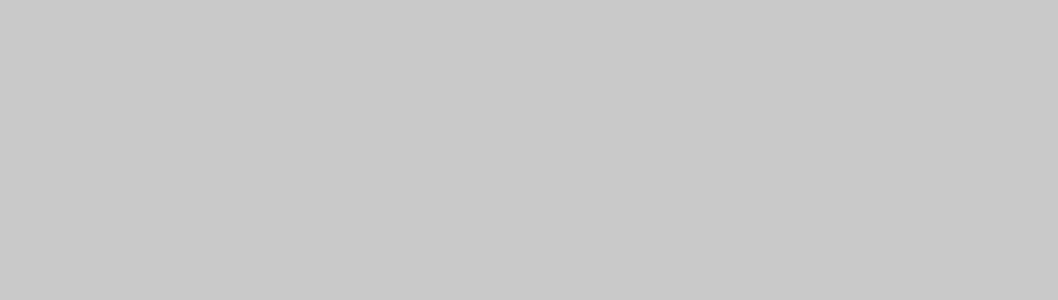
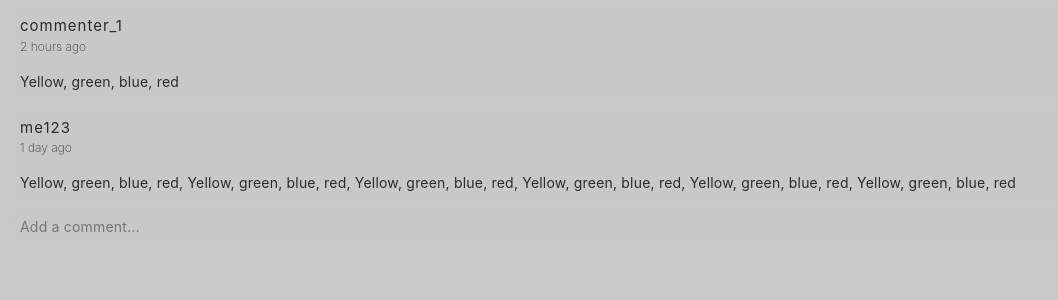
Before and after one commit to Kotayba-Sayed/Interlinkr, a React (Create React App) app in the folder frontend/: page /comments in a window 1280 px wide. Shown: the top 300 px of the page, without its empty margins (0-1058 px from the left). Built offline with nearby package versions, Linux system fonts and the light colour scheme; no server answers; sample sign-in values are in the browser's storage.

Commit message:
Components comment and new comment created.

```diff
--- a/frontend/src/App.js
+++ b/frontend/src/App.js
@@ -8,6 +8,7 @@ import RequireAuth from "./components/routes/RequireAuth";
 import AllProfiles from "./components/all-profiles/AllProfiles";
 import About from "./components/about/About";
 import Admin from "./components/admin/Admin";
+import Comments from "./components/home/Comments";
 import Layout from "./Layout";
 import UserProfile from "./components/user/UserProfile";
 import './App.css';
@@ -42,6 +43,8 @@ function App() {
 
           </Route>
           <Route path="/admin" element={<Admin />}/>
+          <Route path="/comments" element={<Comments />}/>
+
 
         </Route>
 
--- /dev/null
+++ b/frontend/src/components/home/Comments.js
@@ -0,0 +1,61 @@
+import { useEffect, useState } from 'react';
+import axios from "../api/axios";
+import "./comments.css";
+import NewComment from './CreateComment';
+
+export default function Comments () {
+
+    const [comments, setComments] = useState([]);
+
+    // how to get the post id of the post that the comments are attached to?
+
+    useEffect(() => {
+
+        const getComments = async () => {
+            try {
+                const response = await axios.get('commentRoute/:postId');
+                setComments(response.data);
+            } catch (err) {
+                console.log(err);
+            }
+        }
+
+        getComments();
+
+    }, []);
+
+    const testComments = [
+        {
+            username: "commenter_1",
+            updatedAt: "2 hours ago",
+            theComment: "Yellow, green, blue, red"
+        },
+        {
+            username: "me123",
+            updatedAt: "1 day ago",
+            theComment: "Yellow, green, blue, red, Yellow, green, blue, red, Yellow, green, blue, red, Yellow, green, blue, red, Yellow, green, blue, red, Yellow, green, blue, red"
+        },
+    ]
+
+    ////////// DELETE updatedAt UNLESS WE COUNT HOW LONG AGO COMMENT WAS POSTED  /////////////////
+    const allComments = testComments.map((comment, index) => {
+        return (
+            <div className='one-comment-container' key={index}>
+                <p className='commenter-username'>{comment.username}</p>
+                <p className='comment-post-time'>{comment.updatedAt}</p>
+                <p className='comment-content-text'>{comment.theComment}</p>
+            </div>
+        )
+      });
+
+
+    return (
+        <>
+        <div className="comments-container">
+            {allComments}
+            <NewComment />
+        </div>
+        </>
+    );
+
+}
--- /dev/null
+++ b/frontend/src/components/home/CreateComment.js
@@ -0,0 +1,74 @@
+import sendComment from "./images/send.png";
+import { useEffect, useState } from 'react';
+import axios from "../api/axios";
+import "./comments.css";
+import { useAuth } from '../context/AuthProvider';
+
+const NEW_COMMENT_URL = "commentRoute/:postId";
+
+
+export default function NewComment () {
+
+    const [newComment, setNewComment] = useState("");
+    const { token } = useAuth();
+
+    /// GET ID OF THE POST THIS NEW COMMENT IS FOR
+    const postId = 1;
+
+    //// GET THE USERNAME OF THE LOGGED IN USER WHO IS COMMENTING
+    const username = "me";
+
+
+    const createNewComment = async (e) => {
+
+        e.preventDefault();
+
+        try {
+            const response = await axios.post(NEW_COMMENT_URL,
+                JSON.stringify({ postId, comment: newComment, username }),
+                {
+                    headers: {
+                        'Content-Type': 'application/json',
+                        Authorization: token
+                    }
+                }
+            );
+
+            //////////// Is this necessary? //////////////////
+            const token = response?.data?.token;
+
+            setNewComment("");
+
+
+        } catch (err) {
+            console.error(err);
+        }
+
+    }
+
+
+    return (
+        <>
+        <div className="comment-container">
+            <form onSubmit={createNewComment} className='new-comment-form'>
+                <span className='new-comment-span'>
+                    <input
+                    type="text"
+                    id='new-comment'
+                    placeholder='Add a comment...'
+                    autoComplete='off'
+                    onChange={(e) => setNewComment(e.target.value)}
+                    value={newComment}
+                    required
+                    className='new-comment'
+                    />
+                    <button className={newComment==="" ? "new-comment-button-hide" : "new-comment-button"} type="submit">
+                        <img src={sendComment} alt="upvote-button" className="send-comment-image" />
+                    </button>
+                </span>
+            </form>
+        </div>
+        </>
+    );
+
+}
--- a/frontend/src/components/home/Post.js
+++ b/frontend/src/components/home/Post.js
@@ -1,15 +1,18 @@
-import React, { useState, useEffect } from 'react';
+import React, { useState, useEffect, useRef } from 'react';
 import axios from 'axios';
 import upvoteFilled from "./images/arrow-up.svg";
 import upvoteNonFilled from "./images/upvote-nonfilled.svg";
 import comments from "./images/comments.svg";
 import { useAuth } from '../context/AuthProvider';
+import Comments from './Comments';
 
 export default function Post(props) {
+
     const { token } = useAuth();
     const [count, setCount] = useState(props.item.Likes ? props.item.Likes.length : 0);
     const [liked, setLiked] = useState(props.item.LikedByUser);
     const [loading, setLoading] = useState(false);
+    const [commentsVisible, setCommentsVisible] = useState(false);
 
     useEffect(() => {
         async function fetchLikesCount() {
@@ -30,6 +33,16 @@ export default function Post(props) {
 
         fetchLikesCount();
     }, [props.item.id, token]);
+
+
+    const showComments = () => {
+        if(!commentsVisible) {
+            setCommentsVisible(true);
+        } else {
+            setCommentsVisible(false);
+        }
+
+    }
 
     const handleVote = async () => {
         try {
@@ -55,15 +68,15 @@ export default function Post(props) {
 
     return (
         <section className="post">
-            <div className="user--info">
-                <h2>{props.item.username}</h2>
-                <p>{props.item.timeAgo} hours ago</p>
-            </div>
             <div className="title">
                 <p>{props.item.title}</p>
-                <div className="content">
-                    <p>{props.item.content}</p>
-                </div>
+            </div>
+            <div className="user--info">
+                <p className='username-text'>{props.item.username}</p>
+                <p className='timeAgo'>{props.item.timeAgo} hours ago</p>
+            </div>
+            <div className="content">
+                <p>{props.item.content}</p>
             </div>
             <div className="reactions">
                 <div className="upvote-downvote">
@@ -72,11 +85,14 @@ export default function Post(props) {
                     </button>
                     <h3>{count}</h3>
                 </div>
-                <button className="comments-button">
+                <button className="comments-button" onClick={showComments}>
                     <img src={comments} alt="comments-button" />
                     Comments
                 </button>
             </div>
+            <div className='show-comments-container'>
+                { commentsVisible ? <Comments /> : null }
+            </div>
         </section>
     );
 }
--- /dev/null
+++ b/frontend/src/components/home/comments.css
@@ -0,0 +1,70 @@
+/* Comment styles */
+
+.comments-container {
+    margin: 5px;
+}
+
+.one-comment-container {
+    background-color: rgb(200, 200, 200);
+    margin: 5px;
+    border-radius: 10px;
+    padding: 10px;
+}
+
+.commenter-username {
+    margin: 0;
+    font-size: 15px;
+    font-weight: 400;
+    letter-spacing: 1px;
+    color: rgb(44, 43, 43);
+}
+
+.comment-post-time {
+    margin: 0;
+    font-size: 12px;
+    font-weight: 200;
+    color: rgb(59, 58, 58);
+}
+
+.comment-content-text {
+    margin: 15px 0 0 0;
+    font-size: 14px;
+    text-wrap: wrap;
+    letter-spacing: 0.2px;
+    color: rgb(44, 43, 43);
+}
+
+/* Create new comment styles */
+
+.new-comment-span {
+    display: flex;
+    background-color: rgb(200, 200, 200);
+    border-radius: 10px;
+    margin: 5px;
+}
+
+.new-comment {
+    background-color: rgb(200, 200, 200);
+    padding-left: 10px;
+    text-align: left;
+    font-size: 14px;
+    letter-spacing: 0.2px;
+}
+
+.new-comment:focus {
+    outline: none;
+}
+
+.new-comment-button {
+    border: none;
+    background-color: rgb(200, 200, 200);
+    margin-left: 30px;
+}
+
+.new-comment-button-hide {
+    display: none;
+}
+
+.send-comment-image {
+    height: 24px;
+}
--- a/frontend/src/components/home/home.css
+++ b/frontend/src/components/home/home.css
@@ -103,25 +103,39 @@ input {
 .user--info {
     padding: 0;
     margin-left: 1.5em;
-    margin-top: 0.6em;
     letter-spacing: 0.6px;
 }
 
-.user--info > h2 {
-    font-size: 1.4rem;
+
+.timeAgo {
+    color: rgb(96, 96, 96);
+    font-size: 12px;
 }
 
-.user--info > p {
-    color: rgb(96, 96, 96);
-    font-size: 12px;
-    margin-bottom: 10px;
+.username-text {
+    font-size: 1rem;
+    margin: 0;
+}
+
+.title {
+    margin: 1rem 0 0 1.5rem;
+    padding: 0;
+    width: 95%;
+    font-size: 19px;
+    letter-spacing: 0.7px;
+    font-weight: 600;
+}
+
+.title > p {
+    margin: 0;
 }
 
 .content {
-    margin-left: 1em;
+    margin: 0 0 0 1.5rem;
     width: 95%;
     font-size: 15px;
     letter-spacing: 0.5px;
+    text-wrap: wrap;
 }
 
 .reactions {
@@ -153,6 +167,10 @@ input {
 
 }
 
+.comments-button:focus {
+    outline: none;
+}
+
 .comments > p {
     margin: 0;
     margin-left: 0.5em;
--- a/frontend/src/components/register/Login.js
+++ b/frontend/src/components/register/Login.js
@@ -10,7 +10,7 @@ const LOGIN_URL = 'usersRoute/login';
 const Login = () => {
     const { setToken } = useAuth();
     const navigate = useNavigate();
-    const from = '/';  // if there is no state, go to home
+    const from = '/';  // go to home after loggin in suucessfully
     // console.log(from)
 
     const userRef = useRef();
```
Also changed, not shown: frontend/src/components/home/images/send.png (added).
